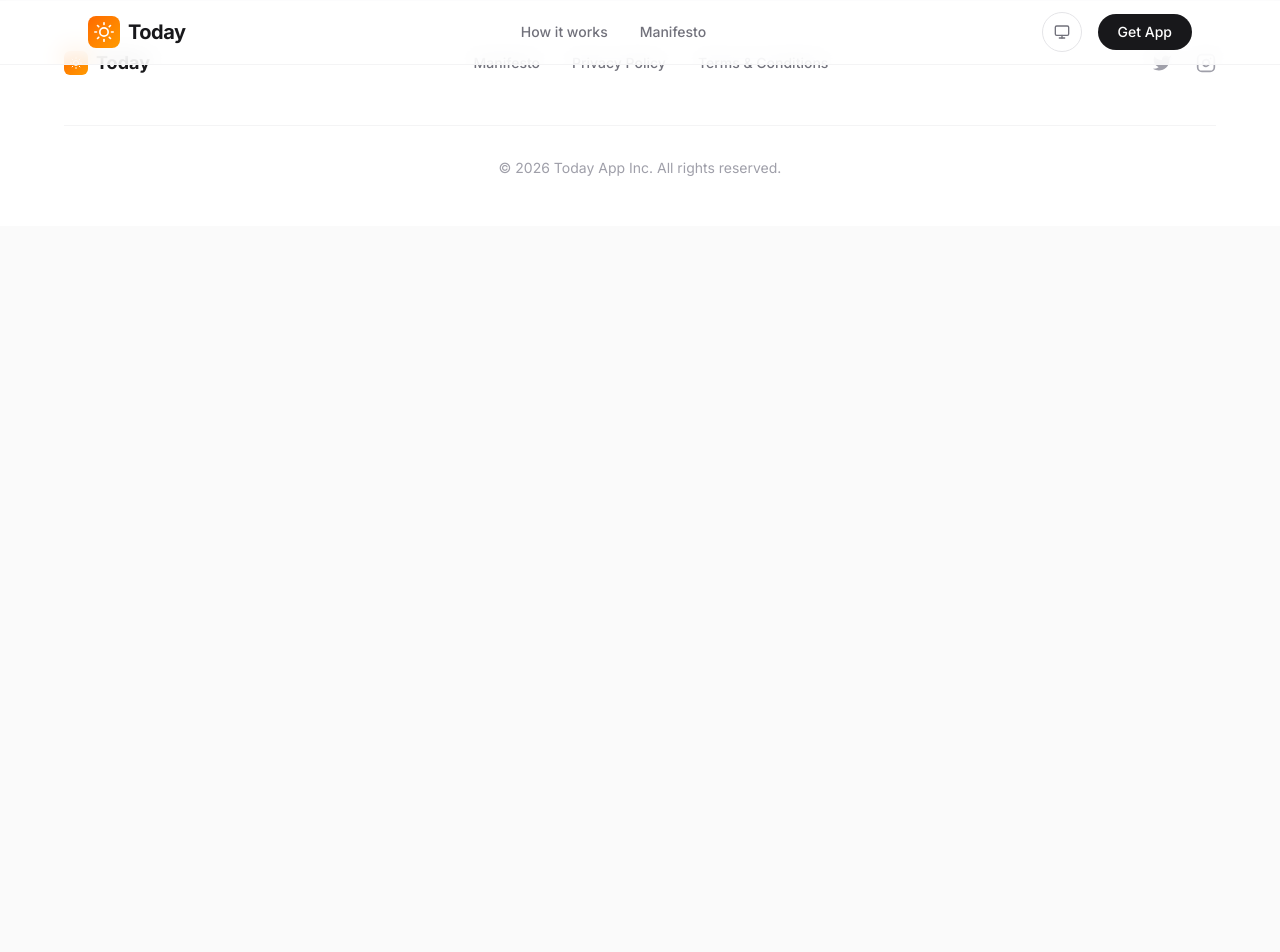
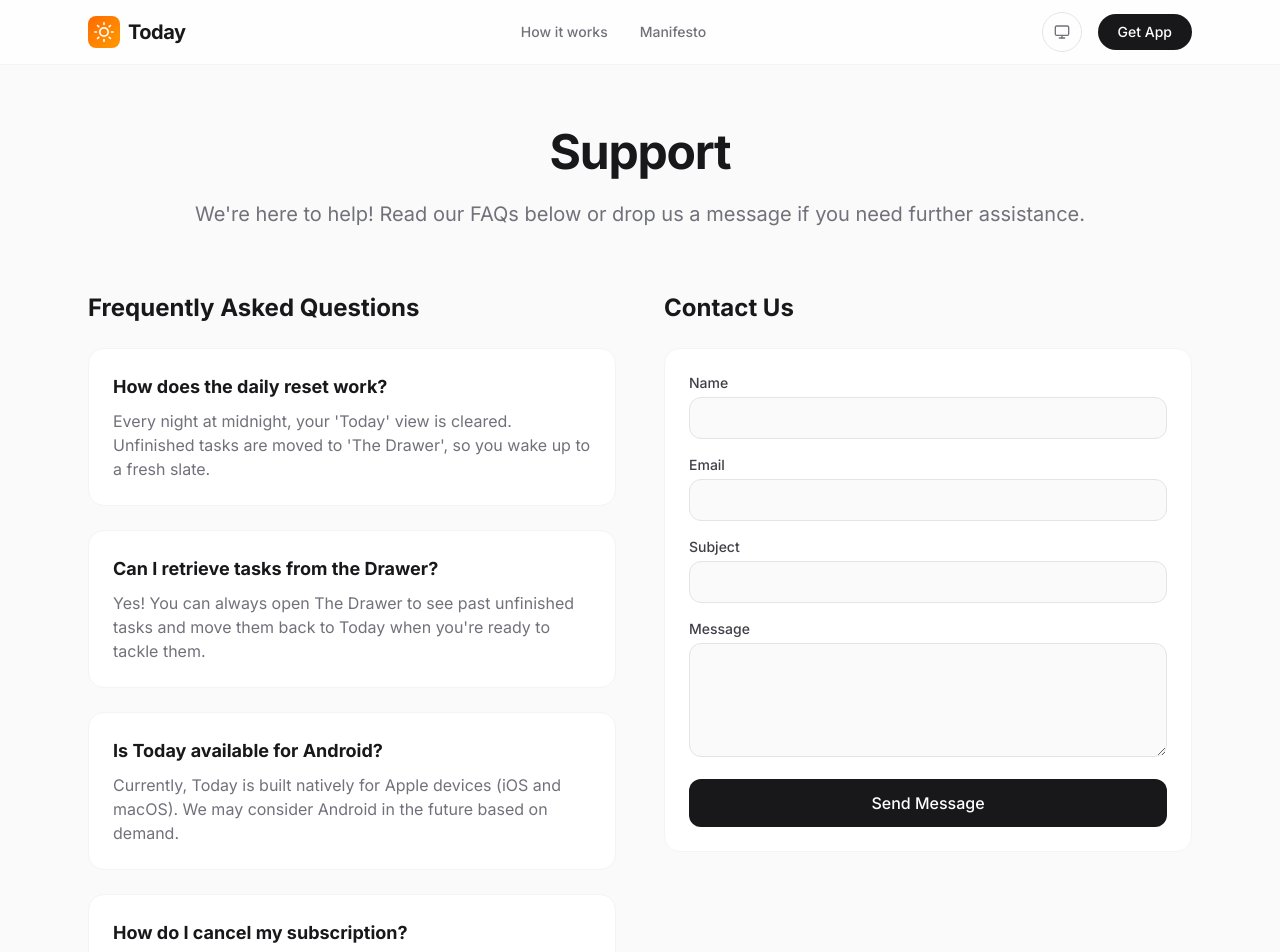
Before and after one commit to TodayListApp/todaylistapp.github.io, a React (Vite) app: page /support in a window 1280 px wide. Shown: the top 952 px of the page. Before the commit the page ends 800 px from the top, so only its background shows below. Built offline with nearby package versions, Linux system fonts and the light colour scheme.

Commit message:
Support V1

```diff
--- a/App.tsx
+++ b/App.tsx
@@ -17,6 +17,7 @@ import {
 import { ManifestoPage } from "./components/ManifestoPage";
 import { MockupCarousel } from "./components/MockupCarousel";
 import { PrivacyPolicy } from "./components/PrivacyPolicy";
+import { SupportPage } from "./components/SupportPage";
 import { TermsAndConditions } from "./components/TermsAndConditions";
 
 type Theme = "light" | "dark" | "system";
@@ -358,6 +359,7 @@ function AppContent() {
         <Route path="/manifesto" element={<ManifestoPage />} />
         <Route path="/privacy" element={<PrivacyPolicy />} />
         <Route path="/terms" element={<TermsAndConditions />} />
+        <Route path="/support" element={<SupportPage />} />
       </Routes>
 
       {/* Footer */}
@@ -391,6 +393,12 @@ function AppContent() {
                 className="hover:text-zinc-900 dark:hover:text-white transition-colors"
               >
                 Terms & Conditions
+              </Link>
+              <Link
+                to="/support"
+                className="hover:text-zinc-900 dark:hover:text-white transition-colors"
+              >
+                Support
               </Link>
             </div>
             <div className="flex gap-6 text-zinc-400">
--- /dev/null
+++ b/components/SupportPage.tsx
@@ -0,0 +1,134 @@
+import { useState } from "react";
+import { motion } from "framer-motion";
+
+export function SupportPage() {
+  const [status, setStatus] = useState<"idle" | "submitting" | "success" | "error">("idle");
+
+  const handleSubmit = async (e: React.FormEvent<HTMLFormElement>) => {
+    e.preventDefault();
+    setStatus("submitting");
+    const formData = new FormData(e.currentTarget);
+    const email = formData.get("email");
+    const name = formData.get("name") || "User";
+    const subject = formData.get("subject");
+    const message = formData.get("message");
+
+    try {
+      const response = await fetch("https://brevondo.botmun.workers.dev/message/brevo", {
+        method: "POST",
+        headers: {
+          "Content-Type": "application/json",
+        },
+        body: JSON.stringify({
+          sender: {
+            email: email,
+            name: name
+          },
+          to: [
+            {
+              email: "support@todayapp.com",
+              name: "Today Support"
+            }
+          ],
+          subject: subject,
+          htmlContent: message
+        }),
+      });
+
+      if (response.ok) {
+        setStatus("success");
+        (e.target as HTMLFormElement).reset();
+      } else {
+        setStatus("error");
+      }
+    } catch (err) {
+      setStatus("error");
+    }
+  };
+
+  const faqs = [
+    {
+      question: "How does the daily reset work?",
+      answer: "Every night at midnight, your 'Today' view is cleared. Unfinished tasks are moved to 'The Drawer', so you wake up to a fresh slate.",
+    },
+    {
+      question: "Can I retrieve tasks from the Drawer?",
+      answer: "Yes! You can always open The Drawer to see past unfinished tasks and move them back to Today when you're ready to tackle them.",
+    },
+    {
+      question: "Is Today available for Android?",
+      answer: "Currently, Today is built natively for Apple devices (iOS and macOS). We may consider Android in the future based on demand.",
+    },
+    {
+      question: "How do I cancel my subscription?",
+      answer: "You can manage your subscription directly through the App Store on your device by going to Settings > Apple ID > Subscriptions.",
+    }
+  ];
+
+  return (
+    <motion.div
+      initial={{ opacity: 0, y: 20 }}
+      animate={{ opacity: 1, y: 0 }}
+      exit={{ opacity: 0, y: -20 }}
+      className="pt-32 pb-20 px-6 max-w-6xl mx-auto"
+    >
+      <div className="max-w-4xl mx-auto mb-16 text-center">
+        <h1 className="text-4xl md:text-5xl font-bold tracking-tight text-zinc-900 dark:text-white mb-6">
+          Support
+        </h1>
+        <p className="text-xl text-zinc-500 dark:text-zinc-400">
+          We're here to help! Read our FAQs below or drop us a message if you need further assistance.
+        </p>
+      </div>
+
+      <div className="grid md:grid-cols-2 gap-12">
+        <div>
+          <h2 className="text-2xl font-bold mb-6 text-zinc-900 dark:text-white">Frequently Asked Questions</h2>
+          <div className="space-y-6">
+            {faqs.map((faq, index) => (
+              <div key={index} className="bg-white dark:bg-zinc-900 p-6 rounded-2xl border border-zinc-100 dark:border-zinc-800">
+                <h3 className="text-lg font-bold mb-2 text-zinc-900 dark:text-white">{faq.question}</h3>
+                <p className="text-zinc-500 dark:text-zinc-400">{faq.answer}</p>
+              </div>
+            ))}
+          </div>
+        </div>
+
+        <div>
+          <h2 className="text-2xl font-bold mb-6 text-zinc-900 dark:text-white">Contact Us</h2>
+          <form onSubmit={handleSubmit} className="bg-white dark:bg-zinc-900 p-6 rounded-2xl border border-zinc-100 dark:border-zinc-800 space-y-4">
+            <div>
+              <label htmlFor="name" className="block text-sm font-medium text-zinc-700 dark:text-zinc-300 mb-1">Name</label>
+              <input type="text" id="name" name="name" required className="w-full px-4 py-2 rounded-xl border border-zinc-200 dark:border-zinc-700 bg-zinc-50 dark:bg-zinc-800 text-zinc-900 dark:text-white focus:outline-none focus:ring-2 focus:ring-orange-500" />
+            </div>
+            <div>
+              <label htmlFor="email" className="block text-sm font-medium text-zinc-700 dark:text-zinc-300 mb-1">Email</label>
+              <input type="email" id="email" name="email" required className="w-full px-4 py-2 rounded-xl border border-zinc-200 dark:border-zinc-700 bg-zinc-50 dark:bg-zinc-800 text-zinc-900 dark:text-white focus:outline-none focus:ring-2 focus:ring-orange-500" />
+            </div>
+            <div>
+              <label htmlFor="subject" className="block text-sm font-medium text-zinc-700 dark:text-zinc-300 mb-1">Subject</label>
+              <input type="text" id="subject" name="subject" required className="w-full px-4 py-2 rounded-xl border border-zinc-200 dark:border-zinc-700 bg-zinc-50 dark:bg-zinc-800 text-zinc-900 dark:text-white focus:outline-none focus:ring-2 focus:ring-orange-500" />
+            </div>
+            <div>
+              <label htmlFor="message" className="block text-sm font-medium text-zinc-700 dark:text-zinc-300 mb-1">Message</label>
+              <textarea id="message" name="message" rows={4} required className="w-full px-4 py-2 rounded-xl border border-zinc-200 dark:border-zinc-700 bg-zinc-50 dark:bg-zinc-800 text-zinc-900 dark:text-white focus:outline-none focus:ring-2 focus:ring-orange-500" />
+            </div>
+            <button
+              type="submit"
+              disabled={status === "submitting"}
+              className="w-full bg-zinc-900 dark:bg-white text-white dark:text-zinc-900 px-6 py-3 rounded-xl font-medium hover:bg-zinc-800 dark:hover:bg-zinc-200 transition-colors disabled:opacity-50"
+            >
+              {status === "submitting" ? "Sending..." : "Send Message"}
+            </button>
+            {status === "success" && (
+              <p className="text-green-600 dark:text-green-400 text-sm mt-2">Your message has been sent successfully!</p>
+            )}
+            {status === "error" && (
+              <p className="text-red-600 dark:text-red-400 text-sm mt-2">There was an error sending your message. Please try again.</p>
+            )}
+          </form>
+        </div>
+      </div>
+    </motion.div>
+  );
+}
```
Also changed, not shown: package.json (+12 -12 lines), 1 other file (tests, documents, lock files or other folders).
